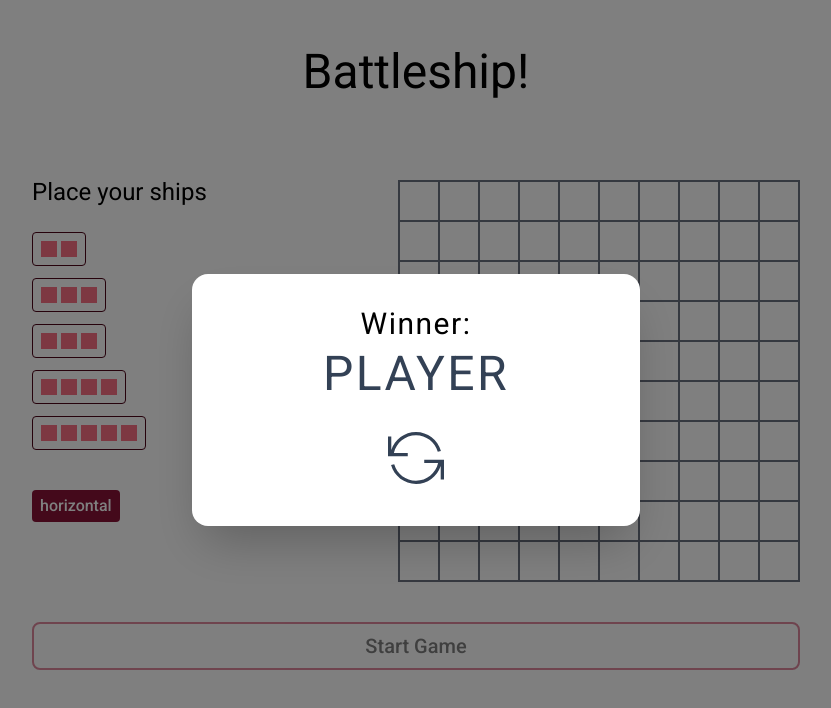
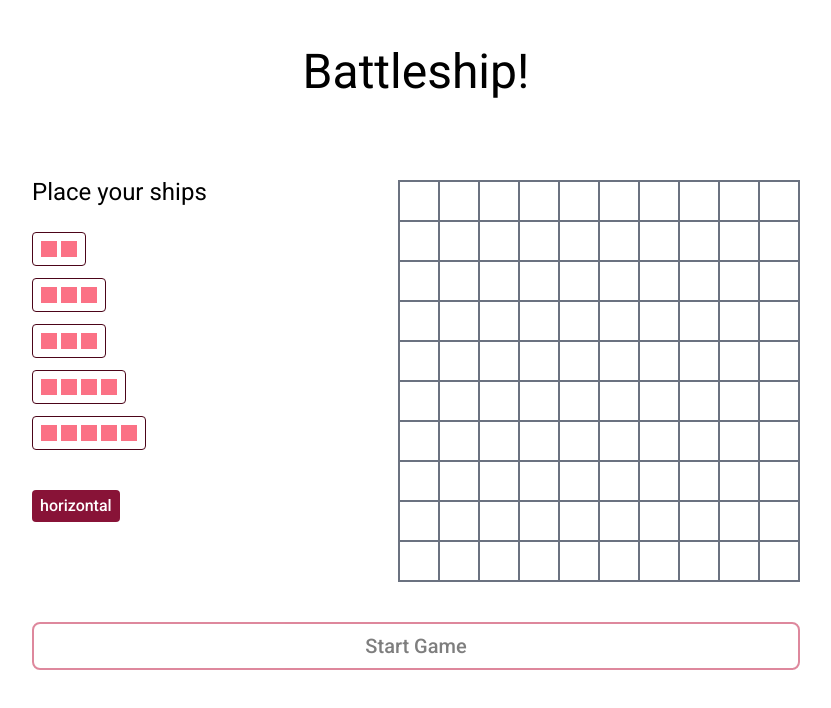
Before and after one commit to marcin10lw/battleship, a React (Vite) app: page / in a window 1280 px wide. Shown: the top 708 px of the page, without its empty margins (224-1055 px from the left). Built offline with nearby package versions, Linux system fonts and the light colour scheme.

Commit message:
displayed ResultBackdrop

```diff
--- a/src/App.tsx
+++ b/src/App.tsx
@@ -11,6 +11,7 @@ function App() {
     playerBoard,
     points,
     remainingPlayerShips,
+    winner,
     setPlayerBoard,
     onPlayerAttack,
     setRemainingPlayerShips,
@@ -40,7 +41,7 @@ function App() {
         />
       )}
 
-      <ResultBackdrop playAgain={playAgain} />
+      {gameStarted && winner && <ResultBackdrop winner={winner} playAgain={playAgain} />}
     </main>
   );
 }
--- a/src/components/Game.tsx
+++ b/src/components/Game.tsx
@@ -14,7 +14,9 @@ const Game = ({ points, playerBoard, computerBoard, playAgain, onPlayerAttack }:
   return (
     <section className="flex flex-col items-center justify-center gap-8 py-12 lg:flex-row lg:gap-14 lg:pt-20">
       <Board points={points} squares={playerBoard} owner="player" isGameBoard />
-      <PlayAgain onClick={playAgain} />
+      <div className="w-12">
+        <PlayAgain onClick={playAgain} />
+      </div>
       <Board
         points={points}
         squares={computerBoard}
--- a/src/components/ResultBackdrop.tsx
+++ b/src/components/ResultBackdrop.tsx
@@ -1,16 +1,18 @@
+import { User } from 'src/types';
 import PlayAgain from './PlayAgain';
 
 type ResultBackdropProps = {
   playAgain: () => void;
+  winner: User;
 };
 
-const ResultBackdrop = ({ playAgain }: ResultBackdropProps) => {
+const ResultBackdrop = ({ winner, playAgain }: ResultBackdropProps) => {
   return (
     <div className="fixed inset-0 flex items-center justify-center bg-[hsl(0deg_0%_0%_/_50%)] px-5">
       <div className="animate-pop aspect-video w-full max-w-md rounded-2xl bg-white p-8 text-center shadow-2xl">
         <span className="block text-2xl tracking-wider lg:text-3xl">Winner:</span>
-        <span className="mt-2 block text-4xl tracking-wider text-slate-700 lg:text-5xl">
-          PLAYER
+        <span className="mt-2 block text-4xl capitalize tracking-wider text-slate-700 lg:text-5xl">
+          {winner}
         </span>
         <div className="mx-auto mt-6 flex w-11 justify-center text-slate-700 lg:mt-8 lg:w-14">
           <PlayAgain onClick={playAgain} />
--- a/src/hooks/useBattleship.ts
+++ b/src/hooks/useBattleship.ts
@@ -119,6 +119,7 @@ const useBattleship = () => {
     canStartGame,
     remainingPlayerShips,
     points,
+    winner,
     setPlayerBoard,
     startGame,
     playAgain,
```
